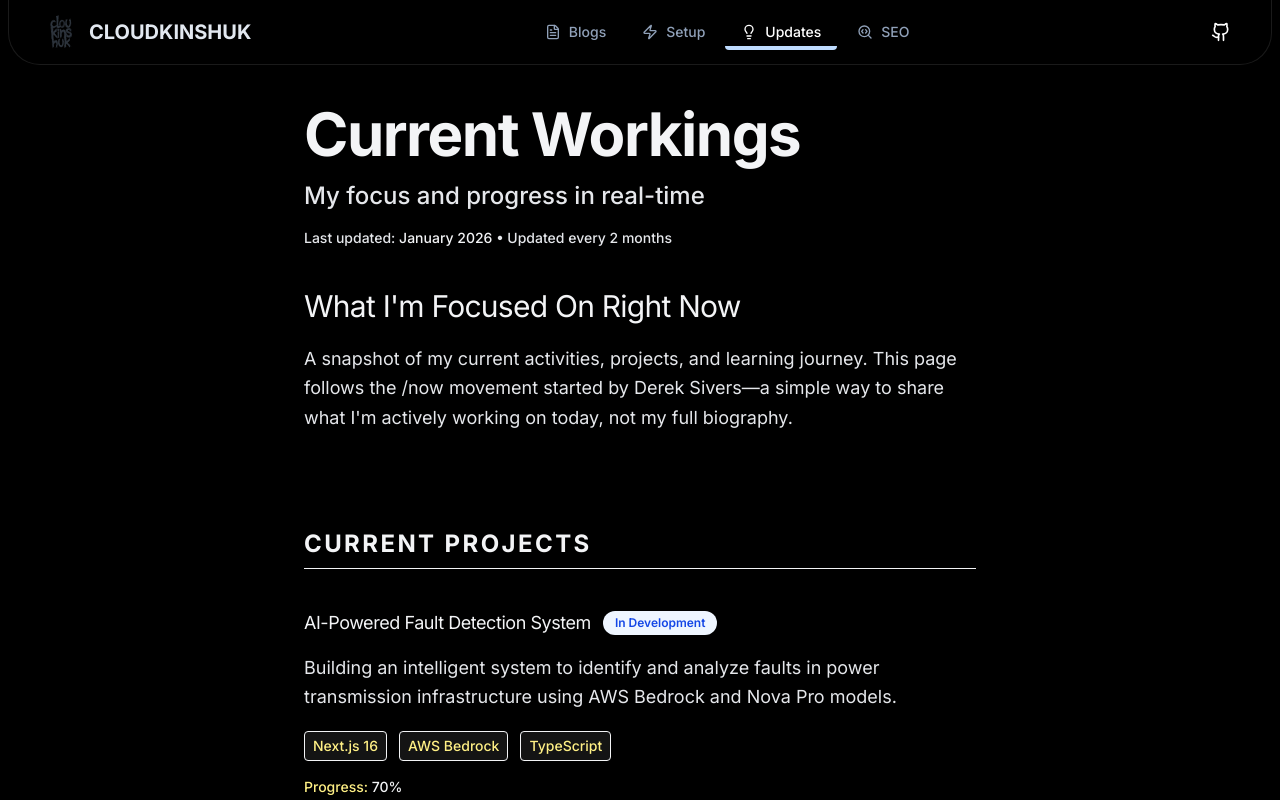
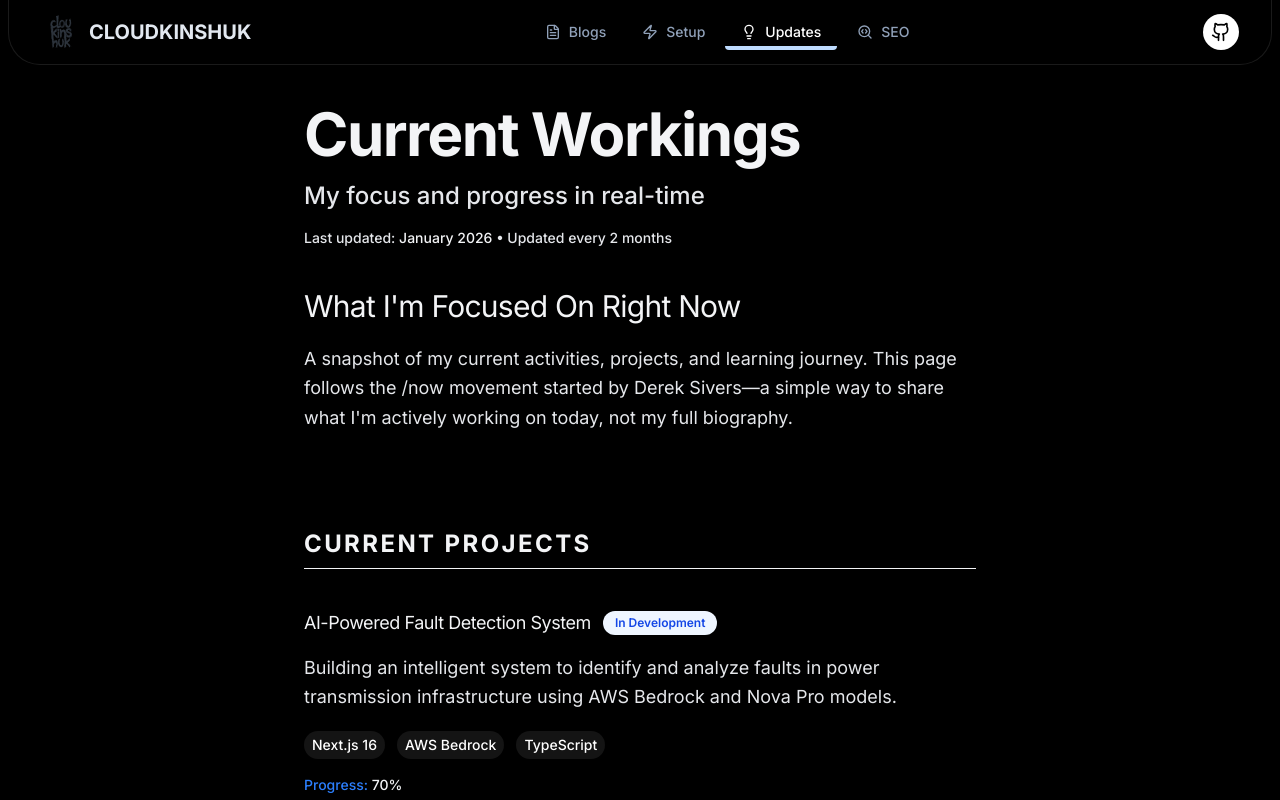
Before and after one commit to kinshukjainn/cloudkinshuk, a Next.js app: page /updates in a window 1280 px wide. Shown: the top 800 px of the page. Built offline with nearby package versions, Linux system fonts and the light colour scheme.

Commit message:
small ui changes that are minor but has made consistency accross the stack and website

```diff
--- a/app/(blogs)/home-blog/page.tsx
+++ b/app/(blogs)/home-blog/page.tsx
@@ -314,10 +314,10 @@ const FilterPanel: React.FC<FilterPanelProps> = ({
         <span className="text-sm font-medium text-white">
           Filter by tags {activeFiltersCount > 0 && `(${activeFiltersCount})`}
         </span>
-        <div className="p-1 bg-[#ff9100] rounded-full">
+        <div className="p-1 bg-blue-800 rounded-full cursor-pointer">
           <ChevronDown
             size={20}
-            className={`text-black  transition-transform duration-200 ${
+            className={`text-white  transition-transform duration-200 ${
               isOpen ? "rotate-180" : ""
             }`}
           />
--- a/app/components/Header.tsx
+++ b/app/components/Header.tsx
@@ -125,15 +125,15 @@ const Header = () => {
           {/* Actions */}
           <div className="flex items-center gap-2">
             <a
-              href="https://github.com/kinshukjainn/clkinshuk"
-              className="p-2 text-white hover:text-blue-400 transition-colors"
+              href="https://github.com/kinshukjainn/cloudkinshuk"
+              className="p-2 text-black bg-white rounded-full transition-colors"
             >
               <Github className="w-5 h-5" />
             </a>
 
             <button
               onClick={() => setIsMenuOpen(!isMenuOpen)}
-              className="md:hidden p-2 text-white outline-none"
+              className="md:hidden p-2 text-white p-2 bg-[#141414] cursor-pointer rounded-full  outline-none"
             >
               <motion.div animate={{ rotate: isMenuOpen ? 90 : 0 }}>
                 {isMenuOpen ? (
@@ -155,7 +155,7 @@ const Header = () => {
             animate="open"
             exit="closed"
             variants={menuVariants}
-            className="md:hidden border-t border-white/5 overflow-hidden"
+            className="md:hidden  overflow-hidden"
           >
             <nav className="flex flex-col gap-2 p-4 pb-6">
               {navItems.map((item) => (
--- a/app/page.tsx
+++ b/app/page.tsx
@@ -669,7 +669,7 @@ export default function Home() {
             Interactive command-line portfolio viewer built with Node.js
           </p>
           <div className="space-y-3 font-mono text-xs md:text-sm">
-            <div className="rounded-lg p-3 md:p-4 bg-[#141414] border border-white/20 overflow-x-auto">
+            <div className="rounded-2xl p-3 md:p-4 bg-[#141414] border border-white/20 font-semibold text-[16px]  overflow-x-auto">
               <div className="flex items-center justify-between gap-3 min-w-max md:min-w-full">
                 <div className="break-all flex-1">
                   <span className="text-cyan-400">$</span>{" "}
@@ -682,7 +682,7 @@ export default function Home() {
                 <CopyButton text="npm install -g hackkinshuk" />
               </div>
             </div>
-            <div className="rounded-lg p-3 md:p-4 bg-[#141414] border border-white/20 overflow-x-auto">
+            <div className="rounded-2xl p-3 md:p-4 bg-[#141414]  font-semibold text-[16px]  border border-white/20 overflow-x-auto">
               <div className="flex items-center justify-between gap-3 min-w-max md:min-w-full">
                 <div className="break-all flex-1">
                   <span className="text-cyan-400">$</span>{" "}
--- a/app/updates/page.tsx
+++ b/app/updates/page.tsx
@@ -139,14 +139,14 @@ export default function CurrentWorkings() {
                     {project.technologies.map((tech, i) => (
                       <span
                         key={i}
-                        className="text-sm font-medium text-yellow-200 bg-[#141414] px-2 py-1 rounded border border-gray-100"
+                        className="text-sm font-medium text-white  bg-[#141414] px-2 py-1 rounded-full"
                       >
                         {tech}
                       </span>
                     ))}
                   </div>
                   {project.progress && (
-                    <p className="text-sm font-medium text-yellow-200">
+                    <p className="text-sm font-medium text-blue-500">
                       Progress:{" "}
                       <span className="text-gray-100">{project.progress}</span>
                     </p>
```
